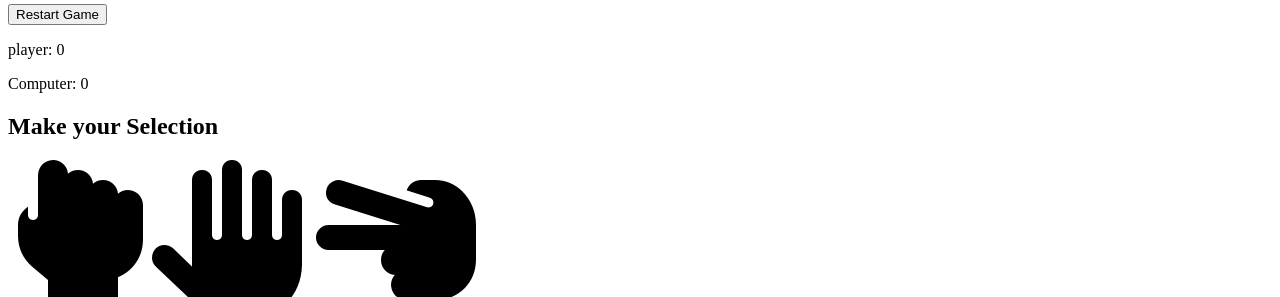
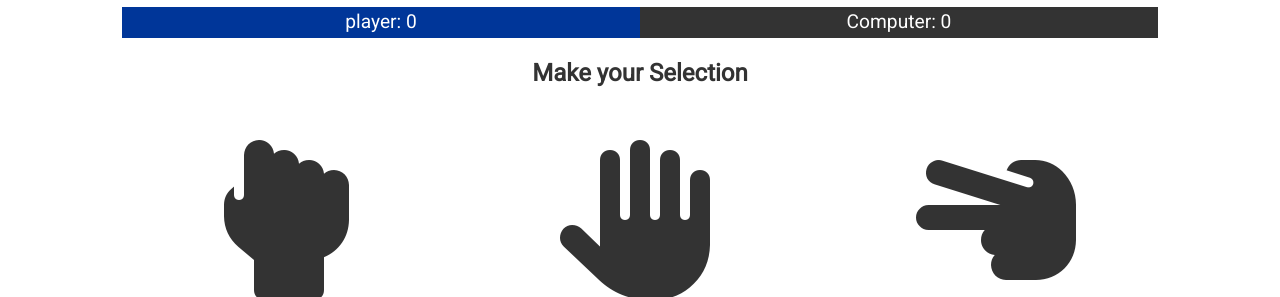
Before and after one commit to lavitzwind/rock-paper-scissors, a plain HTML site: page index.html in a window 1280 px wide. Shown: the part 76-373 px from the top of the page. Drawn offline with Linux system fonts and the light colour scheme.

Commit message:
styling html

```diff
--- a/css/style.css
+++ b/css/style.css
@@ -8,3 +8,93 @@
     --win-color: #28a745;
     --modal-duration: 1s;
   }
+
+  * {
+      box-sizing: border-box;
+      padding: 0;
+      margin: 0;
+  }
+
+  body {
+      font-family: 'roboto', sans-serif;
+      line-height: 1.6;
+      background: #fff;
+      color: #333;
+  }
+
+  .container {
+      max-width: 1100px;
+      margin: auto;
+      overflow: hidden;
+      padding: 0 2rem;
+      text-align: center;
+
+    }
+
+    .restart-btn {
+    display: none;
+    background: var(--light-color);
+    color: #333;
+    padding: 0.4rem 1.3rem;
+    font-size: 1rem;
+    cursor: pointer;
+    outline: none;
+    border: none;
+    }
+
+    .restart-btn:hover {
+        background: var(--primary-color);
+        color: #fff;
+    }
+
+    .header {
+        text-align: center;
+        margin: 1rem 0;
+    }
+
+    .header h1 {
+        margin-bottom: 1rem;
+    }
+
+    .score {
+        display: grid;
+        grid-template-columns: repeat(2, 1fr);
+        font-size: 1.2rem;
+        color: #fff;
+    }
+
+    .score p:first-child {
+        background: var(--primary-color);
+    }
+
+    .score p:last-child {
+        background: var(--dark-color);
+    }
+
+    .choices {
+        display: grid;
+        grid-template-columns: repeat(3, 1fr);
+        grid-gap: 2rem;
+        margin-top: 3rem;
+        text-align: center;
+    }
+
+    .choice {
+        cursor: pointer;
+    }
+
+    .choice:hover {
+        color: var(--primary-color);
+    }
+
+    @media (max-width: 700px) {
+        .choice {
+            font-size: 110px;
+        }
+    }
+
+    @media (max-width: 500px) {
+        .choice {
+            font-size: 80px;
+        }
+    }
```
